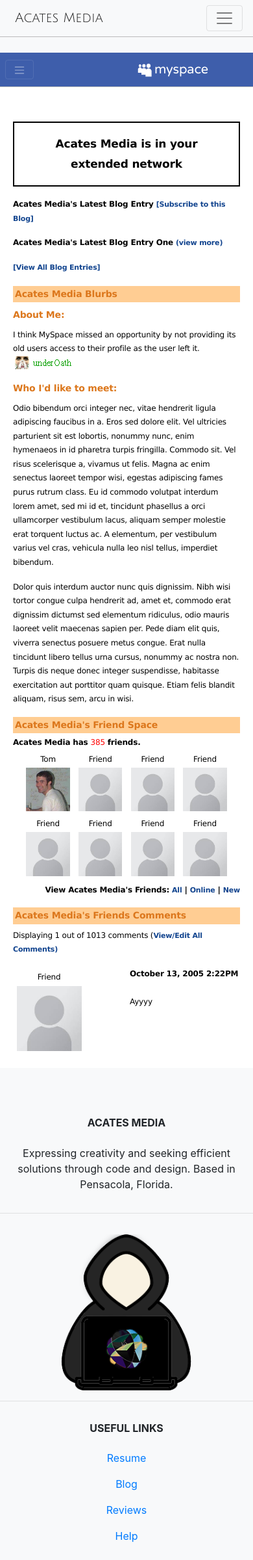
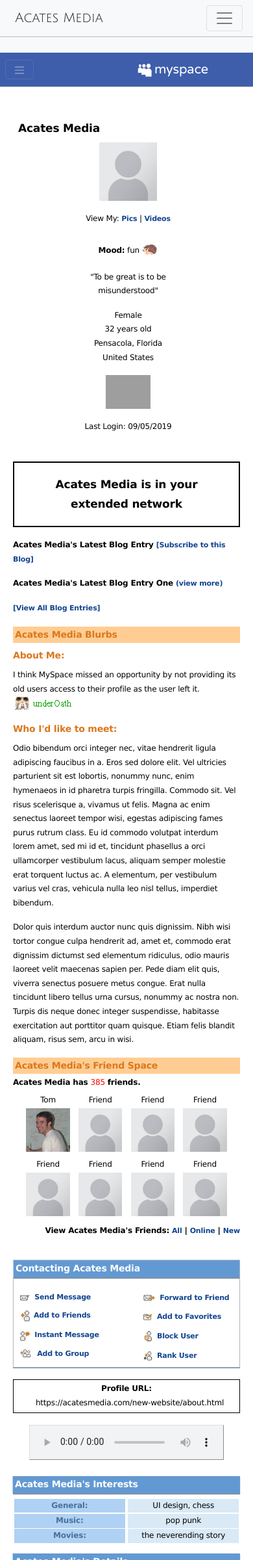
Before and after one commit to am-c/dev-convey, a PHP site: page /about.html in a window 390 px wide. Shown: the top 2400 px of the page at 65% size. Run offline with PHP 8.4, Linux system fonts and the light colour scheme; some libraries are stand-ins or nearby versions; grey boxes are pictures that could not be loaded.

Commit message:
made responsive

```diff
--- a/about.html
+++ b/about.html
@@ -257,6 +257,7 @@
               </span>
             </div>
             <br>
+            <div class="desktop-view">
             <div class="contact-table">
               <h1>Contacting <span class="name"></span></h1>
               <div style="float:left; margin-left: 3%; text-align:left;">
@@ -323,6 +324,7 @@
                 </ul>
               </div>
             </div>
+          </div> <!-- Desktop View -->
           </div>
 
           <div class="half-02">
@@ -399,6 +401,76 @@
 
                        <p style="font-weight: bold; float:right;"> View <span class="name"></span>'s Friends: <a href='#'>All</a> | <a href='#'>Online</a> | <a href='#'>New</a></p>
                         <!-- </div> -->
+
+                        <div class="mobile-view">
+                            <div class="contact-table" >
+                              <h1>Contacting <span class="name"></span></h1>
+                              <div style="float:left; margin-left: 3%; text-align:left; padding: 0 12% 2% 12%">
+                                <p><a href="#"><img src="images/myspace/contact-icons/send-message.png"> Send Message</a></p>
+                                <p><a href="#"><img src="images/myspace/contact-icons/add-friend.png" style="width: 16%;"> Add to Friends</a></p>
+                                <p><a href="#"><img src="images/myspace/contact-icons/instant-message.png"> Instant Message</a></p>
+                                <p><a href="#"><img src="images/myspace/contact-icons/add-to-group.png" style="width: 20%;"> Add to Group</a></p>
+                              </div>
+                              <div style="float:right; margin-right: 3%; text-align:right; padding: 0 12% 0 12%">
+                                <p><a href="#"><img src="images/myspace/contact-icons/forward-to-friend.png"> Forward to Friend</a></p>
+                                <p><a href="#"><img src="images/myspace/contact-icons/add-to-favorites.png" style="width: 14%;"> Add to Favorites</a></p>
+                                <p><a href="#"><img src="images/myspace/contact-icons/block-user.png" style="width: 14%;"> Block User</p></a></p>
+                                <p><a href="#"><img src="images/myspace/contact-icons/rank-user.png" style="width: 14%;"> Rank User</a></p>
+                              </div>
+                            </div>
+                            <div class="url">
+                              <strong>Profile URL:</strong> <br />
+                              <span style="padding-inline-start: 10px;"> https://acatesmedia.com/new-website/about.html </span>
+
+                            </div>
+                            <div class="music-player">
+                              <audio controls style="background-color: #f1f3f4; border: 1px #dfdfdf outset;">
+                                <figcaption>a box full of sharp objects - the used</figcaption>
+                                <source src="music/a-box-full-of-sharp-objects-the-used.m4a" type="audio/mpeg">
+                                <p>Name</p>
+                                Your browser does not support the audio element.
+                              </audio>
+                            </div>
+                            <div class="details-table">
+                                <h1><span class="name"></span>'s Interests</h1>
+                                <div class="s1">
+                                  <ul>
+                                    <li>General:</li>
+                                    <li>Music:</li>
+                                    <li>Movies:</li>
+
+                                  </ul>
+                                </div>
+                                <div class="s2">
+                                  <ul>
+                                    <li>UI design, chess</li>
+                                    <li>pop punk</li>
+                                    <li>the neverending story</li>
+                                  </ul>
+                                </div>
+                              </div>
+                              <br/>
+                            <div class="details-table">
+                              <h1><span class="name"></span>'s Details</h1>
+                              <div class="s1">
+                                <ul>
+                                  <li>Here for:</li>
+                                  <li>Status:</li>
+                                  <li>Influences:</li>
+                                  <li>Zodiac Sign:</li>
+                                </ul>
+                              </div>
+                              <div class="s2">
+                                <ul>
+                                  <li>Friends</li>
+                                  <li>Single</li>
+                                  <li>MySpace Tom</li>
+                                  <li>Virgo</li>
+                                </ul>
+                              </div>
+                            </div>
+                          </div> <!-- Mobile View -->
+
                       <h1><span class="name"></span>'s Friends Comments</h1>
                       <p style="text-align:left">Displaying 1 out of 1013 comments (<a href="#">View/Edit All Comments)</a></p>
                       <div style="" class="comments">
--- a/style.css
+++ b/style.css
@@ -82,17 +82,19 @@ body {
   }
 }*/
 
-/* p,
+p,
 div,
+span,
 img {
   -moz-transition: width 1s ease-in-out, left 1.5s ease-in-out;
     -webkit-transition: width 1s ease-in-out, left 1.5s ease-in-out;
     -o-transition: width 1s ease-in-out, left 1.5s ease-in-out;
     transition: 1s ease-out;
-}*/
+}
 
 .am-cube {
   position: relative;
+  z-index: 11;
   margin: 30% auto 0;
   width: 10%;
   transition: transform 2s linear;
@@ -177,7 +179,7 @@ background-color: white;
 position: fixed;
 width: 100%;
 height: 200%;
-z-index: 1;
+z-index: 11;
 top: 0;
 bottom: 0;
 display:none;
@@ -188,6 +190,9 @@ display:none;
   margin: 0 auto;
 }
 
+.mobile-view {
+  display: none;
+}
 .amc-center {
   margin: 0 auto;
 }
@@ -405,7 +410,7 @@ body {
   user-select: none;
 }*/
 
-.body-top {
+/* .body-top {
   max-width: 1600px;
   height: 200px;
   width: 100%;
@@ -416,7 +421,7 @@ body {
   box-shadow: 0px 0px 10px #000;
   -webkit-box-shadow: 0px 0px 10px #000;
   -moz-box-shadow: 0px 0px 10px #000;
-}
+} */
 
 .video-container:before {
   content: "";
@@ -720,6 +725,150 @@ h3 {
   display: inline-block;
 }
 
+.half-02 h1,
+.half-02 h1 span {
+  background-color: #ffcd93
+}
+
+.half-02 h1,
+.half-02 h1 span,
+.half-02 h2 {
+  color: #dc771c;
+}
+
+.myspace nav,
+#myspace-nav {
+  font-family: Arial Rounded MT !important;
+  background-color: #3e5eab;
+  color: #fff !important;
+  /*   display:block;  */
+  padding: .5% 0 0 0;
+
+}
+
+.myspace nav img {
+  width: 20%;
+  padding: 0 2% 0 2%;
+}
+
+.myspace nav a {
+  font-family: 'Varela Round', sans-serif;
+  font-weight: normal;
+  font-size: 20px;
+  padding: 0 2% 0 2%;
+  color: #fff !important;
+  text-transform: none;
+}
+
+.myspace nav a span {
+  font-family: Arial Rounded MT !important;
+  font-size: 14px;
+  position: absolute;
+  bottom: 50%;
+  padding-left: .25%;
+  color: #fff !important;
+
+}
+
+.myspace nav {
+  margin-bottom: 48px;
+}
+
+.myspace nav ul {
+  *zoom: 1;
+  list-style: none;
+  margin: 0;
+  padding: 0;
+  background: rgb(34, 111, 199);
+  /*   background: linear-gradient(180deg, rgba(34,111,199,1) 0%, rgba(28,103,186,1) 35%, rgba(21,78,145,1) 100%); */
+  background: linear-gradient(180deg, rgb(72, 108, 193) 0%, rgb(62, 94, 171) 35%, rgb(52, 78, 143) 100%);
+  margin-top: 1% !important;
+
+}
+
+.myspace nav ul:before,
+.myspace nav ul:after {
+  content: "";
+  display: table;
+}
+
+.myspace nav ul:after {
+  clear: both;
+}
+
+.myspace nav ul>li {
+  float: left;
+  position: relative;
+}
+
+#myspace-nav>ul>li>a {
+  display: block;
+  padding: 10px 20px;
+  line-height: 1.2em;
+  color: #fff;
+  border-left: 1px inset #59595924;
+  /*   box-shadow: 0px -2px #5089d0; */
+  box-shadow: 0px -2px #4a6fc8;
+  transition: 0.5s ease-in-out;
+}
+
+.myspace nav i {
+  color: white;
+}
+
+#myspace-nav>ul>li>a:hover {
+  text-decoration: none;
+  background: #3e5eab;
+}
+
+.myspace nav li ul {
+  background: #ffffff;
+}
+
+.myspace nav li ul li {
+  width: 200px;
+}
+
+.myspace nav li ul a {
+  border: none;
+}
+
+.myspace nav li ul a:hover {
+  background: rgba(255, 255, 255, 0.2);
+}
+
+.myspace .dropdown-menu .dropdown-item {
+  color: black !important;
+  font-size: 12px;
+}
+
+#myspace-nav>ul>li>a {
+  font-size: 11px;
+  /* font-family: Arial Rounded MT !important; */
+  font-family: 'Varela Round', sans-serif;
+}
+
+#myspace-nav>ul>li>a:hover::before {
+  border: none;
+  width: 0;
+}
+
+.myspace.blue-bg {
+  background-color: #155abb;
+}
+
+.myspace .search {
+  width: 20%;
+  position: absolute;
+  right: 0.5%;
+  top: 8%;
+}
+.myspace .search input, .myspace .search button  {
+/*   font-size: 1em;
+  padding: .1rem .2rem; */
+  text-transform: none;
+}
+
 .myspace h1,
 .myspace h1 span,
 .myspace h2,
@@ -758,6 +907,11 @@ h3 {
   font-weight: bolder;
 }
 
+.about-me {
+  display: inline-block;
+  cursor: default;
+}
+
 .myspace .about-me img {
   width: 70%;
   padding: 2%;
@@ -765,11 +919,6 @@ h3 {
   padding-bottom: 15%;
 }
 
-.about-me {
-  display: inline-block;
-  cursor: default;
-}
-
 .about-me h1 {
   font-size: 1.4em;
   font-weight: 900;
@@ -789,149 +938,7 @@ h3 {
   color: #f4771a;
 }
 
-.half-02 h1,
-.half-02 h1 span {
-  background-color: #ffcd93
-}
-
-.half-02 h1,
-.half-02 h1 span,
-.half-02 h2 {
-  color: #dc771c;
-}
-
-.myspace nav,
-#myspace-nav {
-  font-family: Arial Rounded MT !important;
-  background-color: #3e5eab;
-  color: #fff !important;
-  /*   display:block;  */
-  padding: .5% 0 0 0;
-
-}
-
-.myspace nav img {
-  width: 20%;
-  padding: 0 2% 0 2%;
-}
-
-.myspace nav a {
-  font-family: 'Varela Round', sans-serif;
-  font-weight: normal;
-  font-size: 20px;
-  padding: 0 2% 0 2%;
-  color: #fff !important;
-  text-transform: none;
-}
-
-.myspace nav a span {
-  font-family: Arial Rounded MT !important;
-  font-size: 14px;
-  position: absolute;
-  bottom: 50%;
-  padding-left: .25%;
-  color: #fff !important;
-
-}
-
-.myspace nav {
-  margin-bottom: 48px;
-}
-
-.myspace nav ul {
-  *zoom: 1;
-  list-style: none;
-  margin: 0;
-  padding: 0;
-  background: rgb(34, 111, 199);
-  /*   background: linear-gradient(180deg, rgba(34,111,199,1) 0%, rgba(28,103,186,1) 35%, rgba(21,78,145,1) 100%); */
-  background: linear-gradient(180deg, rgb(72, 108, 193) 0%, rgb(62, 94, 171) 35%, rgb(52, 78, 143) 100%);
-  margin-top: 1% !important;
-
-}
-
-.myspace nav ul:before,
-.myspace nav ul:after {
-  content: "";
-  display: table;
-}
-
-.myspace nav ul:after {
-  clear: both;
-}
-
-.myspace nav ul>li {
-  float: left;
-  position: relative;
-}
-
-#myspace-nav>ul>li>a {
-  display: block;
-  padding: 10px 20px;
-  line-height: 1.2em;
-  color: #fff;
-  border-left: 1px inset #59595924;
-  /*   box-shadow: 0px -2px #5089d0; */
-  box-shadow: 0px -2px #4a6fc8;
-  transition: 0.5s ease-in-out;
-}
-
-.myspace nav i {
-  color: white;
-}
-
-#myspace-nav>ul>li>a:hover {
-  text-decoration: none;
-  background: #3e5eab;
-}
-
-.myspace nav li ul {
-  background: #ffffff;
-}
-
-.myspace nav li ul li {
-  width: 200px;
-}
-
-.myspace nav li ul a {
-  border: none;
-}
-
-.myspace nav li ul a:hover {
-  background: rgba(255, 255, 255, 0.2);
-}
-
-.myspace .dropdown-menu .dropdown-item {
-  color: black !important;
-  font-size: 12px;
-}
-
-#myspace-nav>ul>li>a {
-  font-size: 11px;
-  /* font-family: Arial Rounded MT !important; */
-  font-family: 'Varela Round', sans-serif;
-}
-
-#myspace-nav>ul>li>a:hover::before {
-  border: none;
-  width: 0;
-}
-
-.myspace.blue-bg {
-  background-color: #155abb;
-}
-
-.myspace .search {
-  width: 20%;
-  position: absolute;
-  right: 0.5%;
-  top: 8%;
-}
-.myspace .search input, .myspace .search button  {
-/*   font-size: 1em;
-  padding: .1rem .2rem; */
-  text-transform: none;
-}
+
 .extended-net {
   border: 2px solid black;
   width: 100%;
@@ -1356,6 +1363,7 @@ float: left;
   text-align: justify;
 }
 
+
 /*MEDIA QUERIES*/
 
 @media (max-width: 1360px) {
@@ -1365,9 +1373,43 @@ float: left;
 }
 
 @media (max-width: 1156px) {
-  .myspace .search {
-    width: 30%;
-  }
+
+    .myspace .about-me span {
+      display: inherit;
+    }
+    .myspace .about-me p:nth-child(3),.myspace .about-me span:nth-child(3) {
+      display: block;
+  }
+
+  }
+@media (max-width: 1100px) {
+
+  .about-me {
+    display: block;
+    text-align: center;
+
+  }
+  .myspace .about-me img:first-child {
+    width: 100%;
+    padding: 20%;
+    padding-top: 0;
+    padding-bottom: 5%;
+  }
+  .myspace .about-me img {
+    width: 28%;
+    padding: 0;
+    padding-bottom: 5%;
+
+}
+
+  .myspace .about-me span {
+    float:none !important;
+    display: unset;
+  }
+/*    .myspace .about-me p:nth-child(3) {
+    display: unset;
+  }  */
+
 }
 @media (max-width: 991px) {
 
@@ -1435,7 +1477,8 @@ float: left;
   }
 }
 
-@media (max-width: 768px) {
+
+  @media (max-width: 956px) {
   .logo-font {
     font-size: 25px;
   }
@@ -1478,12 +1521,29 @@ float: left;
   }
 
 
-  .half-01,
-  .body-top {
-    display: none;
+  .half-01 {
+    width: 100%;
   }
 .half-02 {
   width: 100%;
+}
+
+.desktop-view {
+  display:none;
+}
+
+.mobile-view {
+  display: block;
+}
+.myspace .about-me img {
+  width: 10%;
+}
+
+.myspace .about-me img:first-child {
+  width: 30%;
+  padding: 2%;
+  padding-top: 0;
+  padding-bottom: 5%;
 }
 
   .img-wrap {
@@ -1491,6 +1551,21 @@ float: left;
   }
 }
 
+@media (max-width: 768px) {
+  .myspace .about-me img {
+    width: 15%;
+  }
+
+}
+@media (max-width: 674px) {
+  .myspace .contact-table div {
+    padding: 2% !important;
+  }
+  .myspace .contact-table div {
+margin:0 !important;
+  }
+
+}
 @media (max-width: 588px) {
   .jumbotron p {
     margin-bottom: 5px !important;
@@ -1521,8 +1596,8 @@ float: left;
     width: 100%;
   }
 
-  .name-tail-value {
-    font-size: 5vw;
+  .myspace .about-me img {
+    width: 20%;
   }
 }
 
@@ -1648,6 +1723,9 @@ float: left;
   }
 }
 
+
+@media only screen and (max-width: 351px) {
+}
 /* Max Width 300 */
 
 @media only screen and (max-width: 300px) {
@@ -1680,13 +1758,13 @@ float: left;
   }*/
 }
 
-@media only screen and (max-width:290px) {
+@media only screen and (max-width:349px) {
   .too-small {
 display:block;
     }
     .too-small h1 {
       position: absolute;
-      z-index: 1;
+      z-index: 11;
     }
 .too-small div {
 margin-top:50%;
```
Also changed, not shown: script.js (+12 -3 lines).
